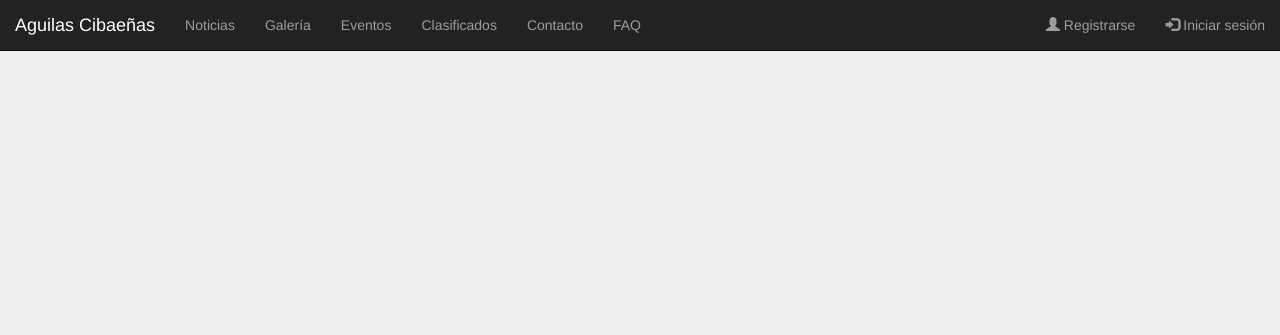
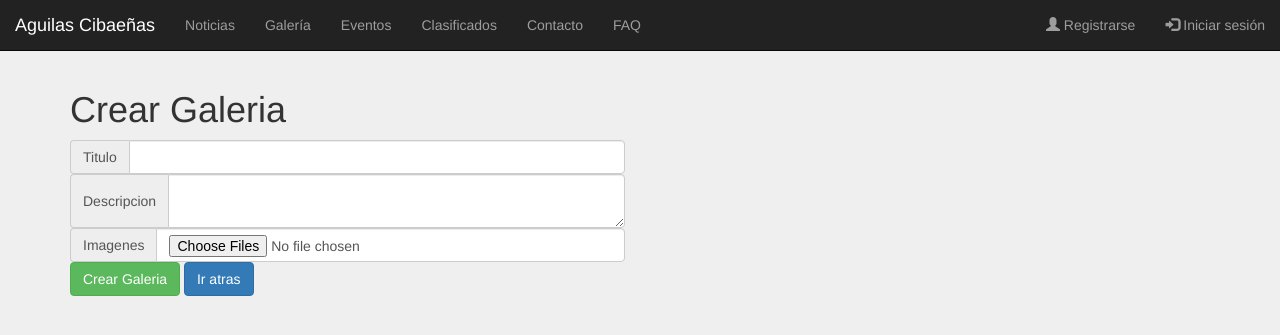
Before and after one commit to Freddyerf/CMS-Equipos-deportivos, a CodeIgniter app: page /CMS-Equipos-deportivos/index.php/galeria/crearGaleria in a window 1280 px wide. Shown: the top 335 px of the page. Run offline with CodeIgniter, Linux system fonts and the light colour scheme; data that the repository does not hold is empty; some libraries are stand-ins or nearby versions.

Commit message:
Crear galeria

```diff
--- a/application/controllers/Galeria.php
+++ b/application/controllers/Galeria.php
@@ -30,11 +30,50 @@ class Galeria extends CI_Controller {
 	public function crearGaleria(){
 
 		$this->load->view('plantilla/encabezado');
-		$this->load->view('addGaleria_view',$datos);
+		$this->load->view('addGaleria_view');
 		$this->load->view('plantilla/pie');
 	}
 
 	public function procesoCrearGaleria(){
+		$carpeta=time();
 
+		$galeria['nombre']=$this->input->post('txtitulo');
+		$galeria['descripcion']=$this->input->post('txdescripcion');
+		$galeria['nombreCarpeta']=$carpeta;
+		$this->input->post('flimagenes');
+
+
+		mkdir('images/galeria/'.$carpeta);
+
+		$config['upload_path']          = 'images/galeria/'.$carpeta;
+		$config['allowed_types']        = 'gif|jpg|png';
+		$config['max_size']             = 200;
+		$config['max_width']            = 2000;
+		$config['max_height']           = 2000;
+
+		$this->load->library('upload', $config);
+		$files=$_FILES;
+		for($i=0;$i<count($files['flimagenes']['name']);$i++){
+
+			$_FILES['flimagenes']['name']=$files['flimagenes']['name'][$i];
+			$_FILES['flimagenes']['type']=$files['flimagenes']['type'][$i];
+			$_FILES['flimagenes']['tmp_name']=$files['flimagenes']['tmp_name'][$i];
+			$_FILES['flimagenes']['error']=$files['flimagenes']['error'][$i];
+			$_FILES['flimagenes']['size']=$files['flimagenes']['size'][$i];
+
+			$this->upload->initialize($config);
+
+			if ( ! $this->upload->do_upload('flimagenes'))
+			{
+					$error = array('error' => $this->upload->display_errors());
+			}
+			else
+			{
+					$data = array('upload_data' => $this->upload->data());
+			}
+		}
+
+		redirect('galeria');
+		$this->galeria_model->crearGaleria($galeria);
 	}
 }
--- a/application/models/galeria_model.php
+++ b/application/models/galeria_model.php
@@ -3,8 +3,15 @@ defined('BASEPATH') OR exit('No direct script access allowed');
 
 class galeria_model extends CI_Model{
 
+	private $ci;
+
 	public function __construct(){
+		$this->ci=&get_instance();
 		parent::__construct();
 	}
 
+
+	public function crearGaleria($datos){
+		$this->ci->db->insert('galeria',$datos);
+	}
 }
--- a/application/views/addGaleria_view.php
+++ b/application/views/addGaleria_view.php
@@ -1,3 +1,31 @@
-<div class="row">
-	<div class=''></div>
-</div>
+<h1>Crear Galeria</h1>
+<form method="post" action='procesoCrearGaleria' enctype='multipart/form-data'>
+	<div>
+		<div class="row">
+			<div class='col col-md-6'>
+				<div class='input-group form-gruop'>
+					<label class='input-group-addon'>Titulo</label>
+					<input type='text' name='txtitulo' class='form-control'/>
+				</div>
+			</div>
+		</div>
+		<div class="row">
+			<div class='col col-md-6'>
+				<div class='input-group form-gruop'>
+					<label class='input-group-addon'>Descripcion</label>
+					<textarea name='txdescripcion' class='form-control'></textarea>
+				</div>
+			</div>
+		</div>
+		<div class="row">
+			<div class='col col-md-6'>
+				<div class='input-group form-gruop'>
+					<label class='input-group-addon'>Imagenes</label>
+					<input name="flimagenes[]" type='file' class='form-control' multiple/>
+				</div>
+			</div>
+		</div>
+		<input type='submit' class='btn btn-success' value='Crear Galeria'>
+		<a type='submit' class='btn btn-primary' href='<?=base_url('Galeria')?>'>Ir atras</a>
+	</div>
+</form>
```
